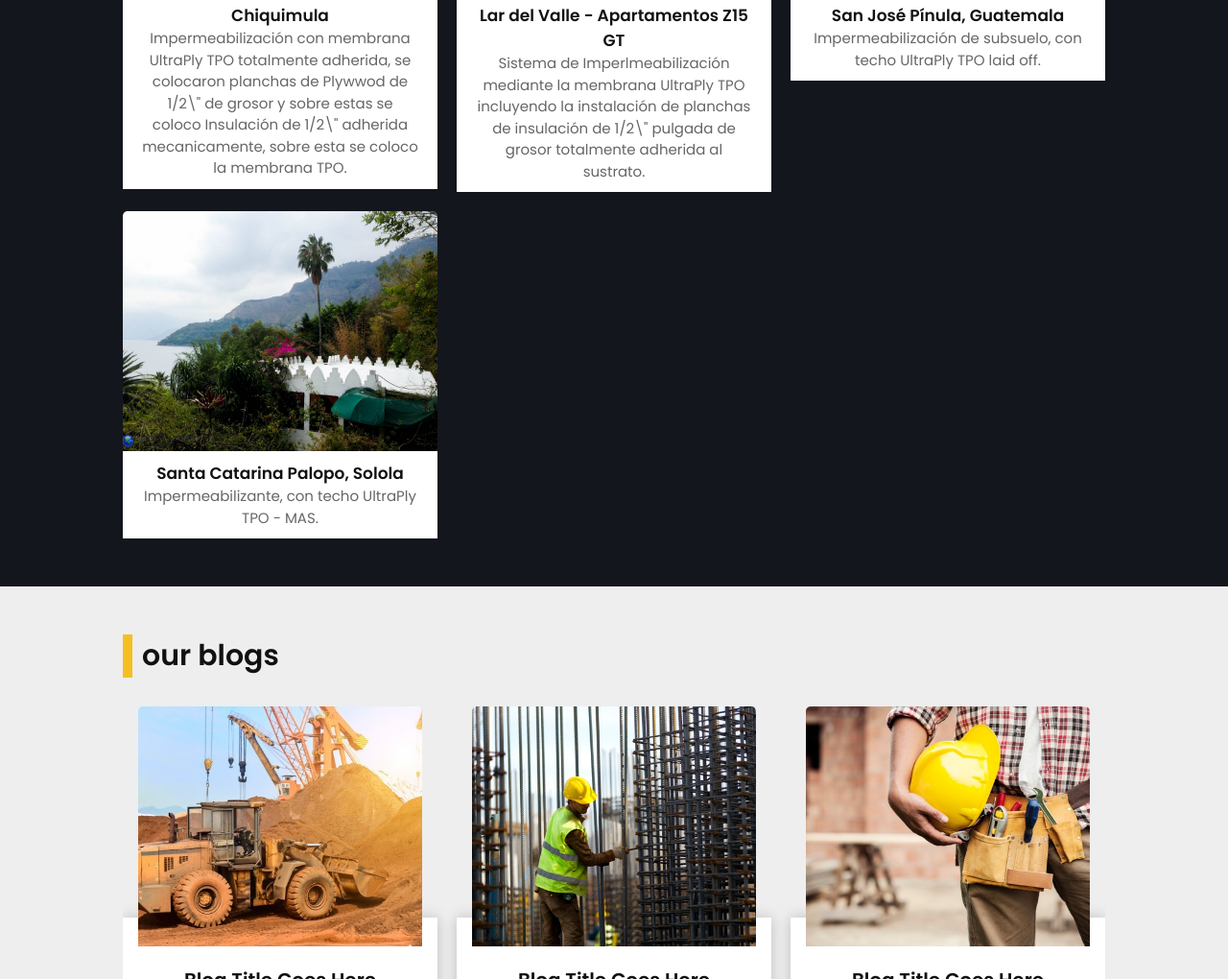
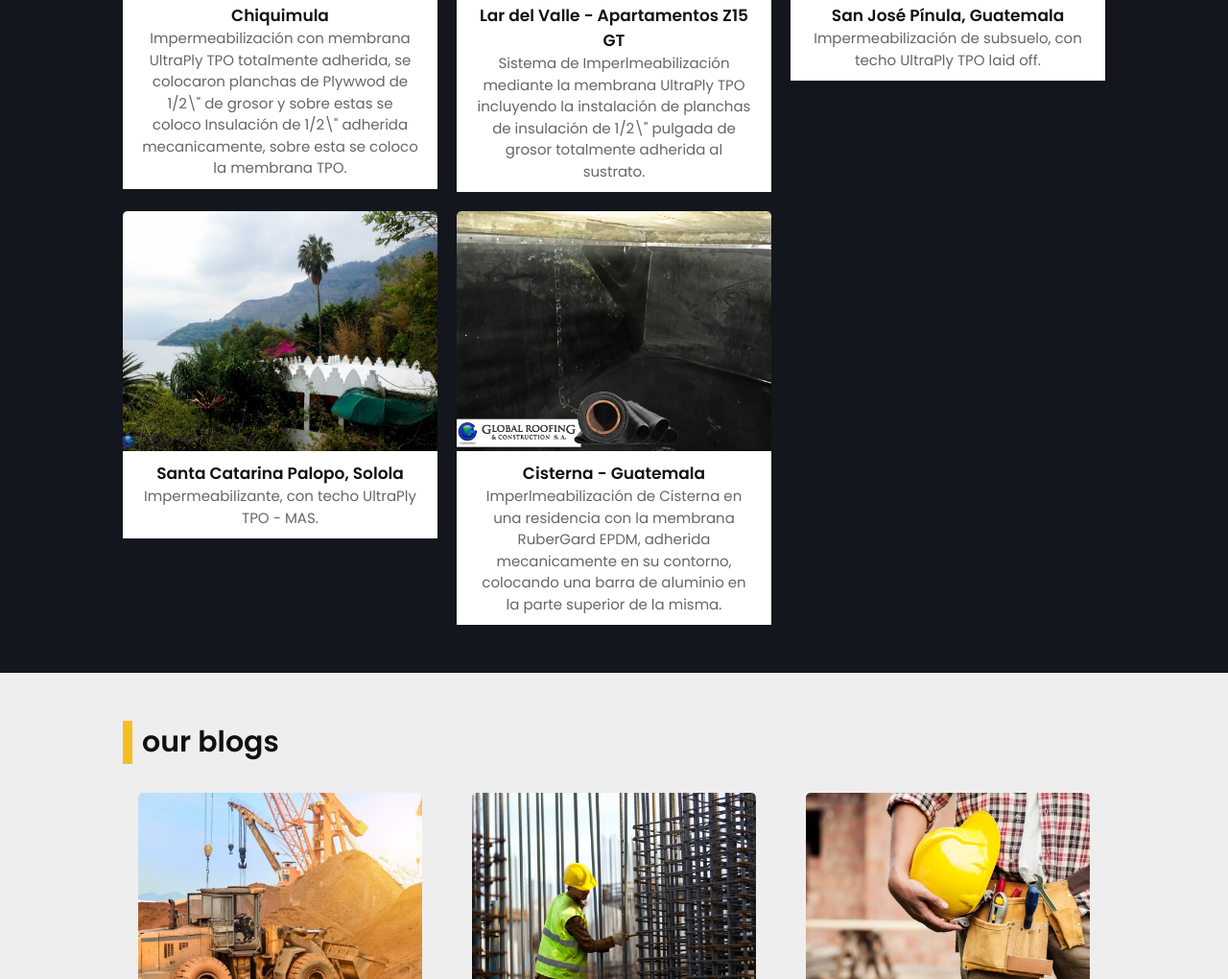
Before and after one commit to oscarleonapp/GR-Const, a plain HTML site: page index.html in a window 1280 px wide. Shown: the part 4050-5070 px from the top of the page at 96% size. Drawn offline with nearby package versions, Linux system fonts and the light colour scheme; some packages are replaced by stand-ins of ours; a script that the page names is missing.

Commit message:
proyecto 11

```diff
--- a/index.html
+++ b/index.html
@@ -599,6 +599,22 @@
          </div>
       </a>
 
+      <a href="images/project-11.jpeg" class="box">
+         <div class="image">
+            <img src="images/project-11.jpeg" alt="">
+         </div>
+         <div class="content">
+            <div class="info">
+               <h3>Cisterna - Guatemala</h3>
+               <p>
+                  Imperlmeabilización de Cisterna en una residencia con la membrana RuberGard EPDM, adherida mecanicamente en su contorno,
+                  colocando una barra de aluminio en la parte superior de la misma.
+               </p>
+            </div>
+            <!-- <i class="fas fa-plus"></i> -->
+         </div>
+      </a>
+
 
 
    </div>
```
Also changed, not shown: images/project-11.jpeg (added).
